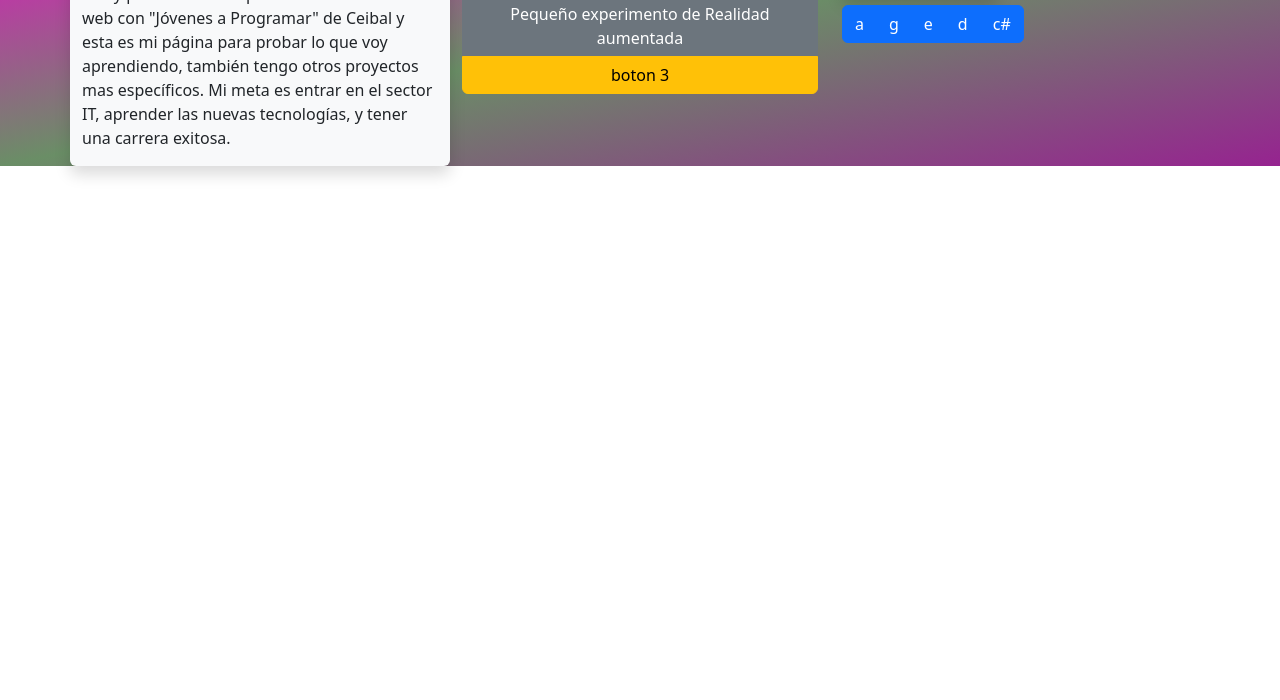
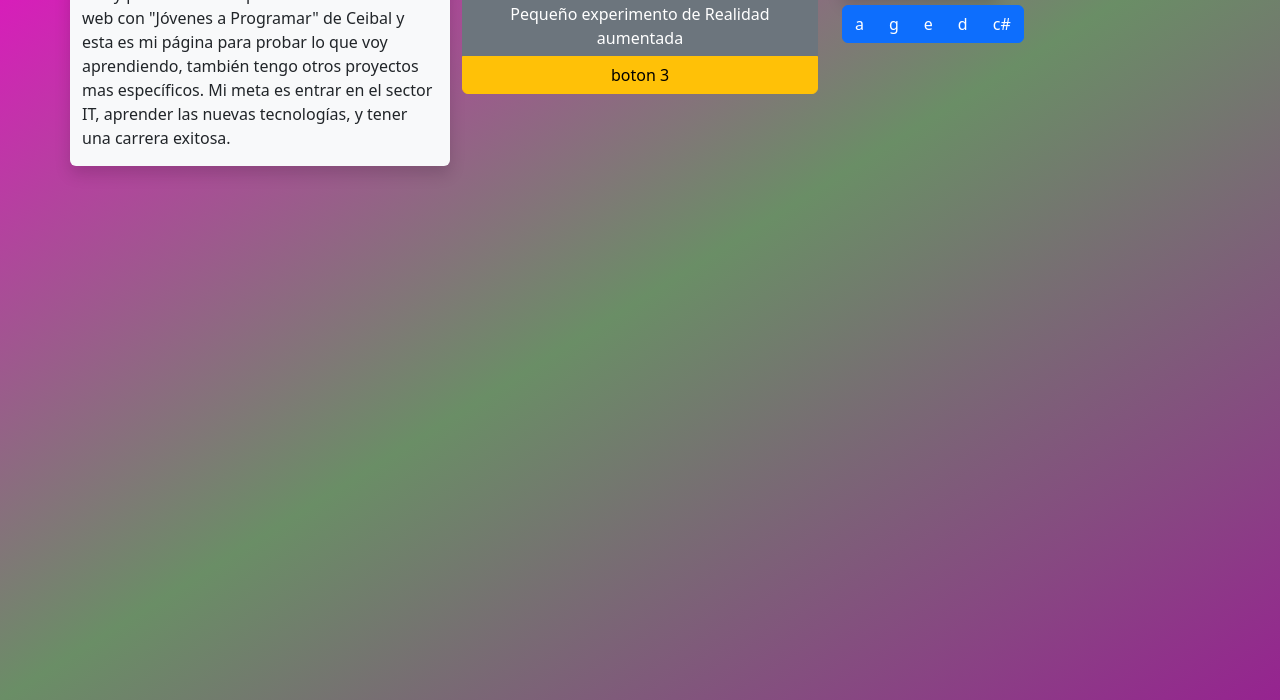
Before and after one commit to EstebanM95/EstebanM95, a website: page index.html in a window 1280 px wide. Shown: the part 100-800 px from the top of the page. Drawn offline with nearby package versions, Linux system fonts and the light colour scheme.

Commit message:
fondo solucionado!!

```diff
--- a/css/style.css
+++ b/css/style.css
@@ -1,5 +1,5 @@
-#fondo{
-    background-image: radial-gradient(to bottom right, #5433ff,#20dbff, #a5fecb);
+.fondo{
+    background: linear-gradient(to bottom right, #5433ff,#20dbff, #a5fecb);
 }
 
 h1{
@@ -20,3 +20,13 @@ min-width:max-content;
 .texto{
     text-align: center;
 }
+
+html {
+    height: 100%;
+}
+body {
+    height: 100%;
+    margin: 0;
+    background-repeat: no-repeat;
+    background-attachment: fixed;
+}
--- a/index.html
+++ b/index.html
@@ -11,8 +11,8 @@
     <link rel="stylesheet" href="https://cdn.jsdelivr.net/npm/@fortawesome/fontawesome-free@6.2.1/css/fontawesome.min.css"
     />
   </head>
-  <body id="body">
-    <div id="fondo">
+  <body id="body" class="fondo">
+    <div id="divGral">
       <div id="divTitulo" class="mx-auto w-25 px-5 ">
         <h1 id="titulo" class=" text-md-center bg-light text-secondary border border-primary rounded">Bienvenidos!</h1>
       </div>
--- a/js/script.js
+++ b/js/script.js
@@ -6,10 +6,7 @@ function colorChanger() {
   let b = "#" + Math.floor(Math.random() * 16777215).toString(16);
 
   // cambia el fondo por una gradiente lineal con los 3 colores random como parametros
-  document.getElementById(
-    "fondo"
-  ).style.backgroundImage = `linear-gradient(to bottom right, ${r}, ${g}, ${b})`;
-  //document.getElementById("body").style.backgroundImage = `linear-gradient(to bottom right, ${r}, ${g}, ${b})`;
+  document.getElementsByClassName("fondo")[0].style.background = `linear-gradient(to bottom right, ${r}, ${g}, ${b})`;
 }
 
 
```
